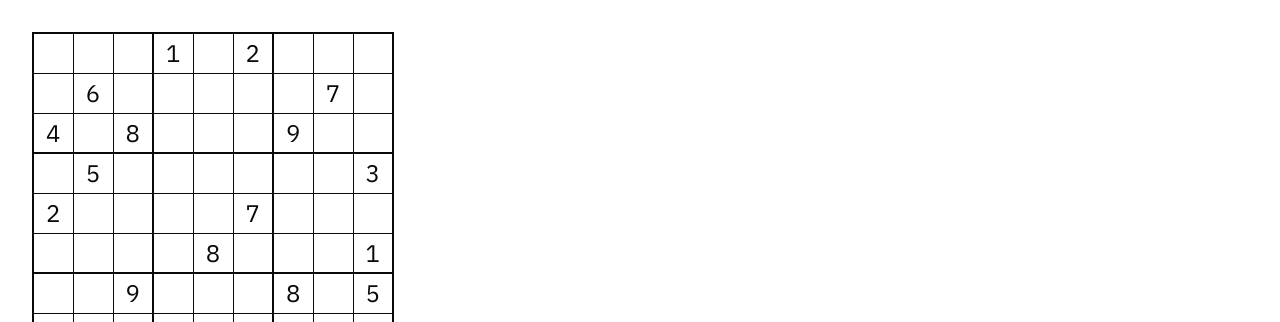
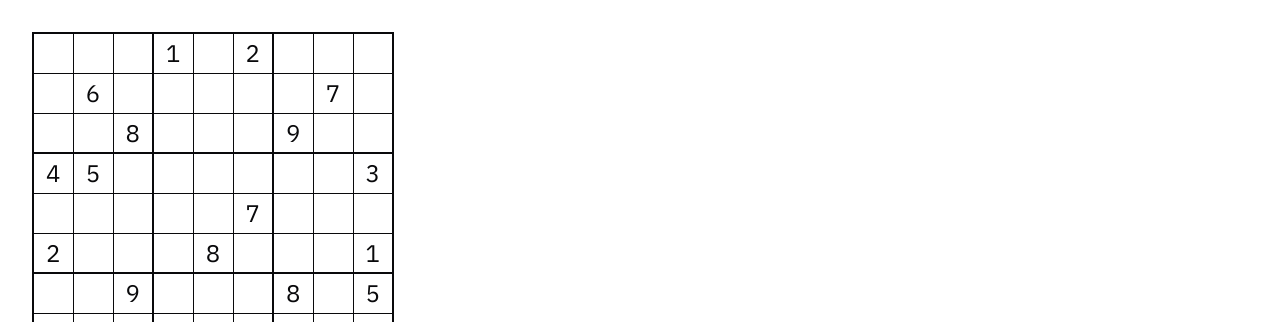
Before and after one commit to Popa-42/sudoku, a Next.js app: page / in a window 1280 px wide. Shown: the top 322 px of the page. Built offline with nearby package versions, Linux system fonts and the light colour scheme.

Commit message:
Fix wrong number placement

```diff
--- a/src/app/page.tsx
+++ b/src/app/page.tsx
@@ -24,10 +24,10 @@ export default function Home() {
   const sudokuGrid = [
     [0, 0, 0, 1, 0, 2, 0, 0, 0],
     [0, 6, 0, 0, 0, 0, 0, 7, 0],
-    [4, 0, 8, 0, 0, 0, 9, 0, 0],
-    [0, 5, 0, 0, 0, 0, 0, 0, 3],
-    [2, 0, 0, 0, 0, 7, 0, 0, 0],
-    [0, 0, 0, 0, 8, 0, 0, 0, 1],
+    [0, 0, 8, 0, 0, 0, 9, 0, 0],
+    [4, 5, 0, 0, 0, 0, 0, 0, 3],
+    [0, 0, 0, 0, 0, 7, 0, 0, 0],
+    [2, 0, 0, 0, 8, 0, 0, 0, 1],
     [0, 0, 9, 0, 0, 0, 8, 0, 5],
     [0, 7, 0, 0, 0, 0, 0, 6, 0],
     [0, 0, 0, 3, 0, 4, 0, 0, 0],
```
